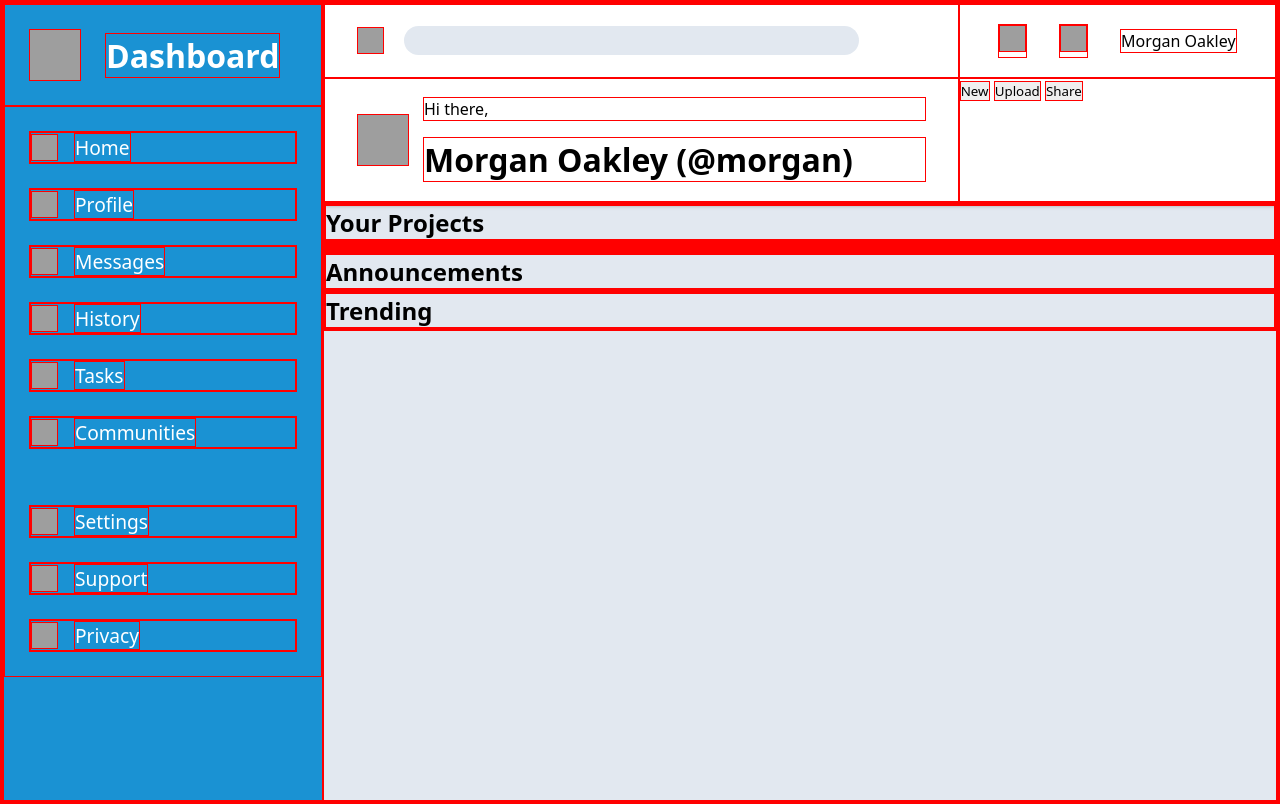
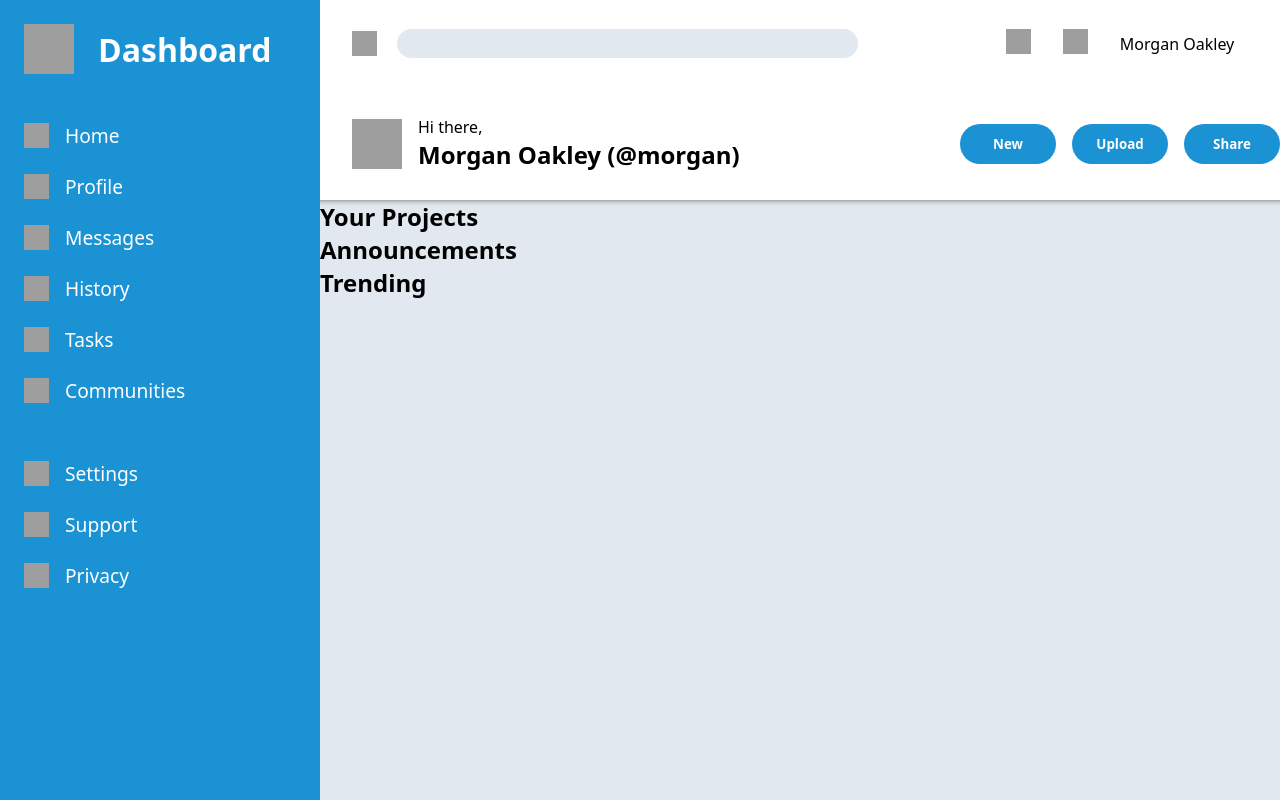
Before and after one commit to arnsocks/odin-admin, a plain HTML site: page index.html in a window 1280 px wide. Drawn offline with Linux system fonts and the light colour scheme; grey boxes are pictures that could not be loaded.

Commit message:
Add styling to the button section.

```diff
--- a/style.css
+++ b/style.css
@@ -2,7 +2,8 @@
   padding: 0;
   margin: 0;
 
-  border: 1px solid red;
+  /* border: 1px solid red; */
+
   box-sizing: border-box;
 
   font-family: system-ui, sans-serif;
@@ -96,7 +97,7 @@ a {
   display: grid;
   grid-template-columns: 50px 1fr;
   padding: 0 2rem;
-  gap: 1rem;
+  column-gap: 1rem;
 }
 
 .title .title-image {
@@ -108,12 +109,30 @@ a {
 .title .title-name {
   align-self: start;
   grid-column: 2 / 3;
-  font-size: 2em;
+  font-size: 1.5em;
   font-weight: 700;
 }
 
 .title .greeting {
   align-self: end;
+}
+
+.buttons {
+  display: flex;
+  align-items: center;
+  justify-content: flex-start;
+  gap: 1em;
+
+}
+
+.buttons button {
+  height: 2.5rem;
+  width: 6rem;
+  background-color: #1A92D3;
+  color: white;
+  font-weight: 700;
+  border: none;
+  border-radius: 2rem;
 }
 
 
```
